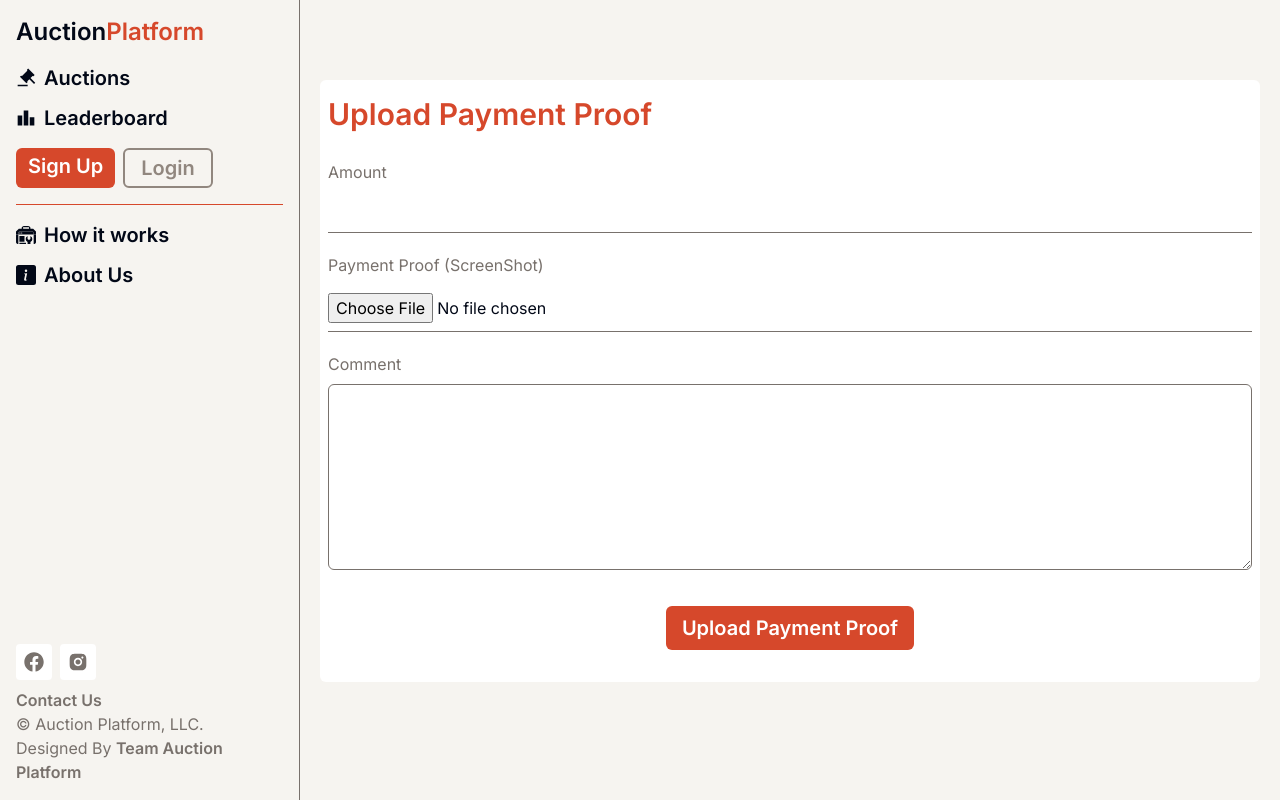
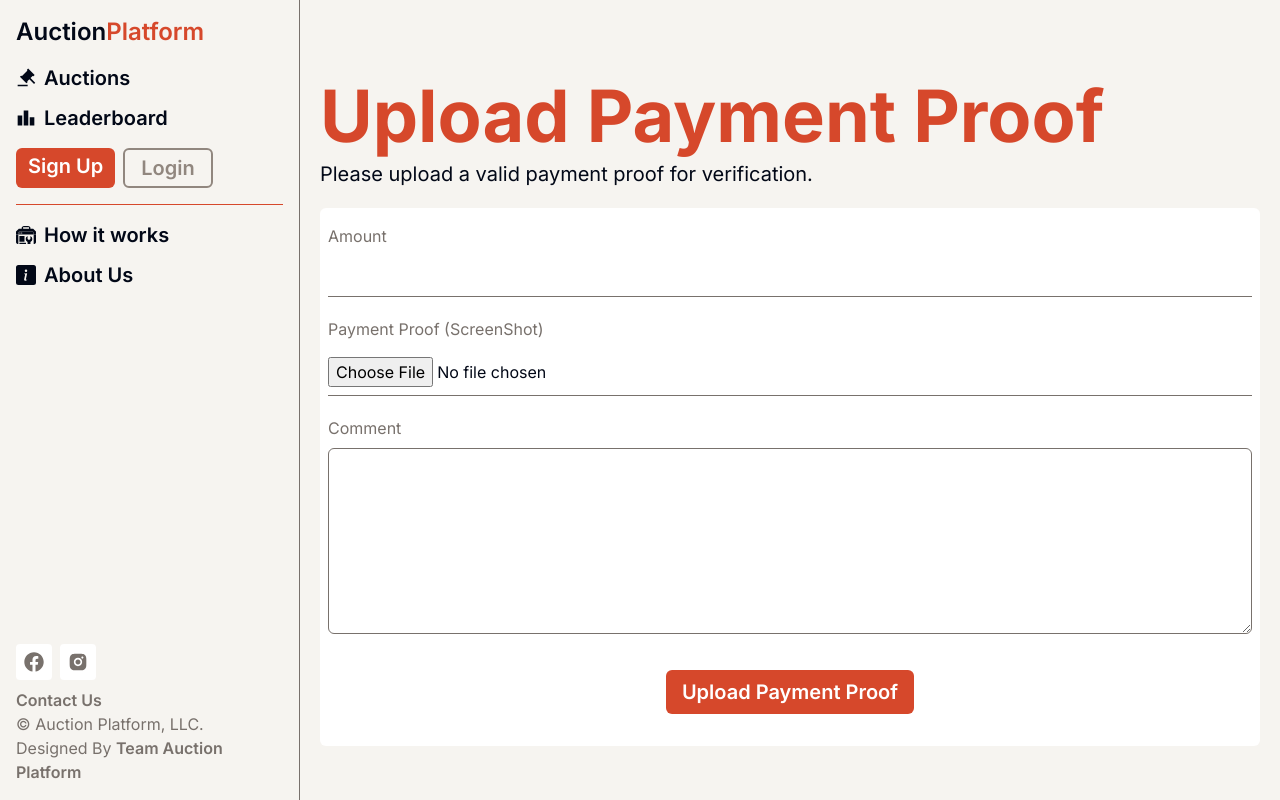
Before and after one commit to MuhammadAmmarAtique/auctionPlatform, a React (Vite) app in the folder frontend/: page /submit-commission-proof in a window 1280 px wide. Built offline with nearby package versions, Linux system fonts and the light colour scheme; no server answers.

Commit message:
formatted files, added taglines for pages, adjusted styling.

```diff
--- a/frontend/src/pages/CreateAuction.jsx
+++ b/frontend/src/pages/CreateAuction.jsx
@@ -69,11 +69,17 @@ const CreateAuction = () => {
 
   return (
     <article className="w-full ml-0 m-0 h-fit px-5 pt-20 lg:pl-[320px] flex flex-col">
-      <h1
-        className={`text-[#d6482b] text-2xl font-bold mb-2 min-[480px]:text-4xl md:text-6xl xl:text-7xl 2xl:text-8xl`}
-      >
-        Create Auction
-      </h1>
+      <div className="mb-5">
+        <h1
+          className={`text-[#d6482b] text-2xl font-bold mb-2 min-[480px]:text-4xl md:text-6xl xl:text-7xl 2xl:text-8xl`}
+        >
+          Create Auction
+        </h1>
+        <p className="text-xl">
+          Provide the necessary details to launch your auction and attract
+          potential bidders.
+        </p>
+      </div>
       <div className="bg-white mx-auto w-full h-auto px-2 flex flex-col gap-4 items-center py-4 justify-center rounded-md">
         <form
           className="flex flex-col gap-5 w-full"
--- a/frontend/src/pages/SubmitComissionProof.jsx
+++ b/frontend/src/pages/SubmitComissionProof.jsx
@@ -11,9 +11,9 @@ const SubmitComissionProof = () => {
   const { loading } = useSelector((state) => state.submitComissionProof);
 
   const paymentProofImgHandler = (e) => {
-    const file = e.target.files[0]
-    setPaymentProof(file)
-  }
+    const file = e.target.files[0];
+    setPaymentProof(file);
+  };
 
   const handleSubmitComissionProof = (e) => {
     e.preventDefault();
@@ -25,22 +25,31 @@ const SubmitComissionProof = () => {
     dispatch(submitComissionProof(formdata));
 
     //clearing form after submission
-    if (amount && comment && paymentProof ) {
-      setAmount("")
-      setComment("")
-      setPaymentProof("")
+    if (amount && comment && paymentProof) {
+      setAmount("");
+      setComment("");
+      setPaymentProof("");
     }
   };
 
   return (
     <>
       <section className="w-full ml-0 m-0 h-fit px-5 pt-20 lg:pl-[320px] flex flex-col min-h-screen py-4 justify-start">
+        <div className=" mb-5">
+          <h1
+            className={`text-[#d6482b] text-2xl font-bold mb-2 min-[480px]:text-4xl md:text-6xl xl:text-7xl 2xl:text-8xl`}
+          >
+            Upload Payment Proof
+          </h1>
+          <p className="text-xl">
+            Please upload a valid payment proof for verification.
+          </p>
+        </div>
         <div className="bg-white mx-auto w-full h-auto px-2 flex flex-col gap-4 items-center py-4 justify-center rounded-md">
           <form
             className="flex flex-col gap-5 w-full"
             onSubmit={handleSubmitComissionProof}
           >
-            <h3 className={`text-[#D6482B] text-xl font-semibold mb-2 min-[480px]:text-xl md:text-2xl lg:text-3xl`}>Upload Payment Proof</h3>
             <div className="flex flex-col gap-2">
               <label className="text-[16px] text-stone-500">Amount</label>
               <input
```
Lines whose indentation alone changed are shown as unchanged.
